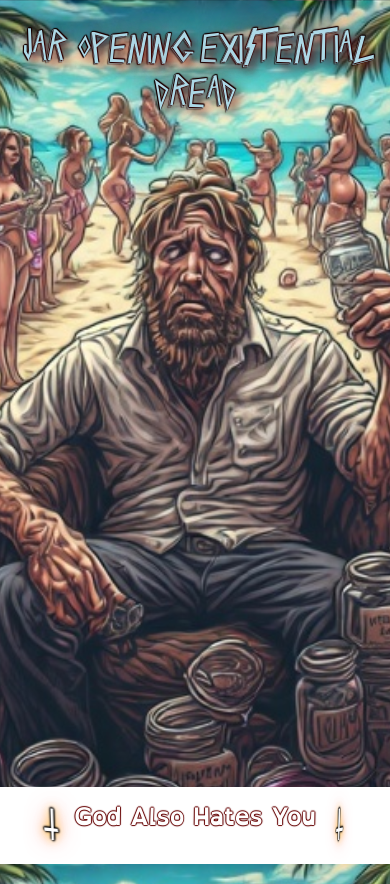
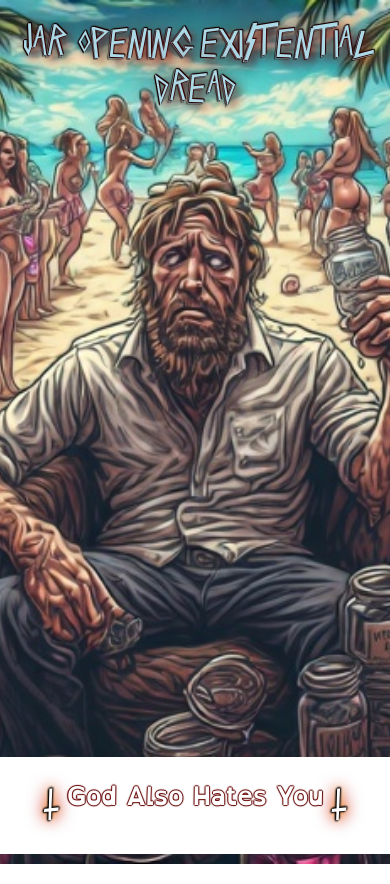
Before and after one commit to smoothbrainsinc/pluto_says_f, a PHP site: page / in a window 390 px wide. Run offline with PHP 8.4, Linux system fonts and the light colour scheme.

Commit message:
fire fix fucking mobil againx4

```diff
--- a/index.html
+++ b/index.html
@@ -2,7 +2,7 @@
 <html lang="en">
 <head>
     <meta charset="UTF-8">
-    <meta name="viewport" content="width=device-width, initial-scale=1.0" >
+    <meta name="viewport" content="width=device-width, initial-scale=1.0, minimum-scale=1.0, maximum-scale=1.0, user-scalable=no">
     <link rel="stylesheet" href="styles.css">
     <title>Pluto Says F</title>
 </head>
@@ -22,6 +22,26 @@
         </div>
 
     </div>
+    <script>
+// Mobile detection and style forcing
+if (/Mobi|Android/i.test(navigator.userAgent)) {
+  document.querySelector('.crosses').style.backgroundColor = 'white';
+  document.body.style.backgroundAttachment = 'scroll';
+
+  // Force text shadows if still not showing
+  const crosses = document.querySelectorAll('.cross-left, .cross-right');
+  crosses.forEach(cross => {
+    cross.style.textShadow = `
+      -1px 0px 2px black,
+      0px -1px 2px black,
+      1px -1px 2px black,
+      -1px 1px 2px black,
+      0 0 10px rgba(255, 200, 0, 0.9),
+      0 0 15px rgba(255, 100, 0, 0.8),
+      0 0 25px rgba(255, 69, 0, 0.7)`;
+  });
+}
+</script>
     <script src="scripts.js"></script>
 
 </body>
--- a/styles.css
+++ b/styles.css
@@ -162,83 +162,50 @@ h1 {
 }
 
 
-
 /* ==================== */
-/* MOBILE RESPONSIVENESS */
+/* MOBILE FIXES THAT ACTUALLY WORK */
 /* ==================== */
 @media (max-width: 768px) {
   body {
-    background-attachment: scroll;
-    height: 100%;
-    min-height: 100vh;
+    background-attachment: scroll !important;
+    padding: 0 !important;
+    margin: 0 !important;
   }
 
-  .cross-left, .cross-right {
-    font-size: 2rem;
-    /* More visible mobile flame effect */
+  .container {
+    min-height: 100vh !important;
+    justify-content: space-between !important;
+    padding: 10px !important;
+  }
+
+  .header {
+    margin-top: 10px !important;
+    padding-top: 0 !important;
+  }
+
+  .crosses {
+    background-color: white !important;
+    margin-top: auto !important;
+    padding: 10px !important;
+    margin-bottom: 0 !important;
+    display: block !important;
+  }
+
+  .cross-left,
+  .cross-right {
+    font-size: 2rem !important;
     text-shadow:
       -1px 0px 2px black,
       0px -1px 2px black,
       1px -1px 2px black,
       -1px 1px 2px black,
-      0 0 10px rgba(255, 200, 0, 0.9),
-      0 0 15px rgba(255, 100, 0, 0.8),
-      0 0 25px rgba(255, 69, 0, 0.7) !important; /* Force override */
-
-    /* Stronger mobile flicker */
-    animation: flicker-mobile 1.5s ease-in-out infinite alternate;
+      0 0 10px orange,
+      0 0 15px red,
+      0 0 20px darkred !important;
+    animation: none !important; /* Disable if causing issues */
   }
 
   h1 {
-    font-size: 1.5rem;
-  }
-
-  /* Remove the nested @media query and place these directly */
-  .cross-left {
-    animation: spin-left 12s linear infinite;
-  }
-
-  .cross-right {
-    animation: spin-right 8s linear infinite reverse;
-  }
-
-  h1 {
-    animation: pulse-mobile 3s ease-in-out infinite alternate;
+    font-size: 1.5rem !important;
   }
 }
-
-/* Mobile-specific keyframes */
-@keyframes flicker-mobile {
-  0%, 100% {
-    text-shadow:
-      -1px 0px 2px black,
-      0px -1px 2px black,
-      1px -1px 2px black,
-      -1px 1px 2px black,
-      0 0 10px rgba(255, 200, 0, 0.9),
-      0 0 15px rgba(255, 100, 0, 0.8),
-      0 0 25px rgba(255, 69, 0, 0.7) !important;
-  }
-  50% {
-    text-shadow:
-      -1px 0px 2px black,
-      0px -1px 2px black,
-      1px -1px 2px black,
-      -1px 1px 2px black,
-      0 0 15px rgba(255, 220, 0, 0.95),
-      0 0 20px rgba(255, 120, 0, 0.85),
-      0 0 30px rgba(255, 80, 0, 0.75) !important;
-  }
-}
-
-@keyframes pulse-mobile {
-  0% { transform: scale(0.95); }
-  100% { transform: scale(1); }
-}
-
-/* Prevent mobile browsers from zooming */
-html {
-  -webkit-text-size-adjust: 100%;
-  -ms-text-size-adjust: 100%;
-  touch-action: manipulation;
-}
```
